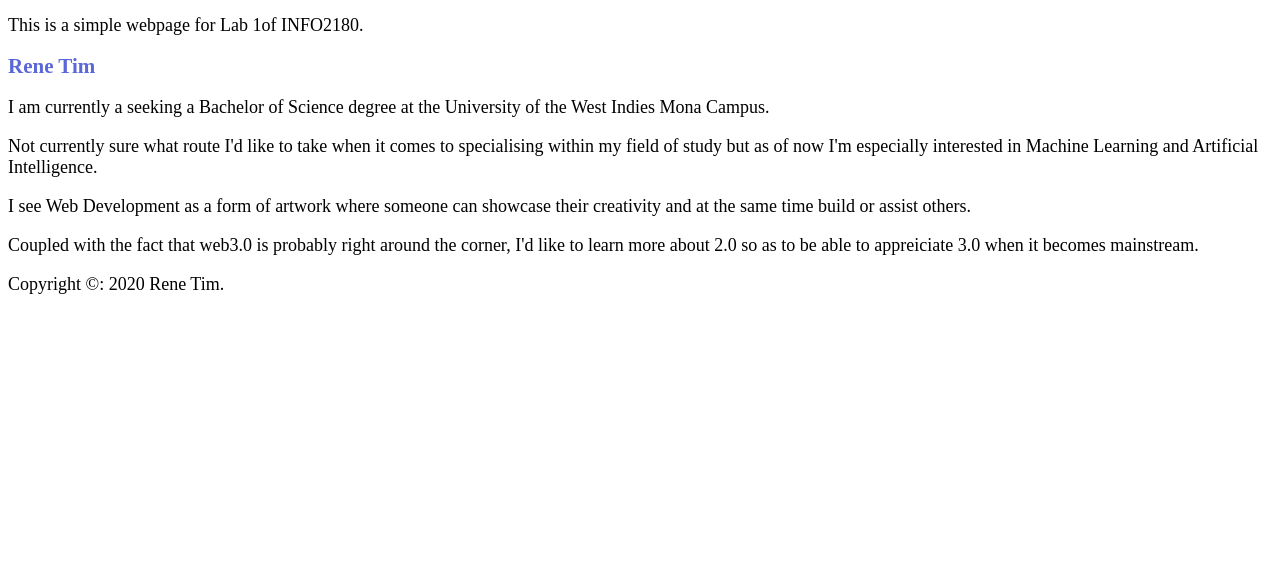
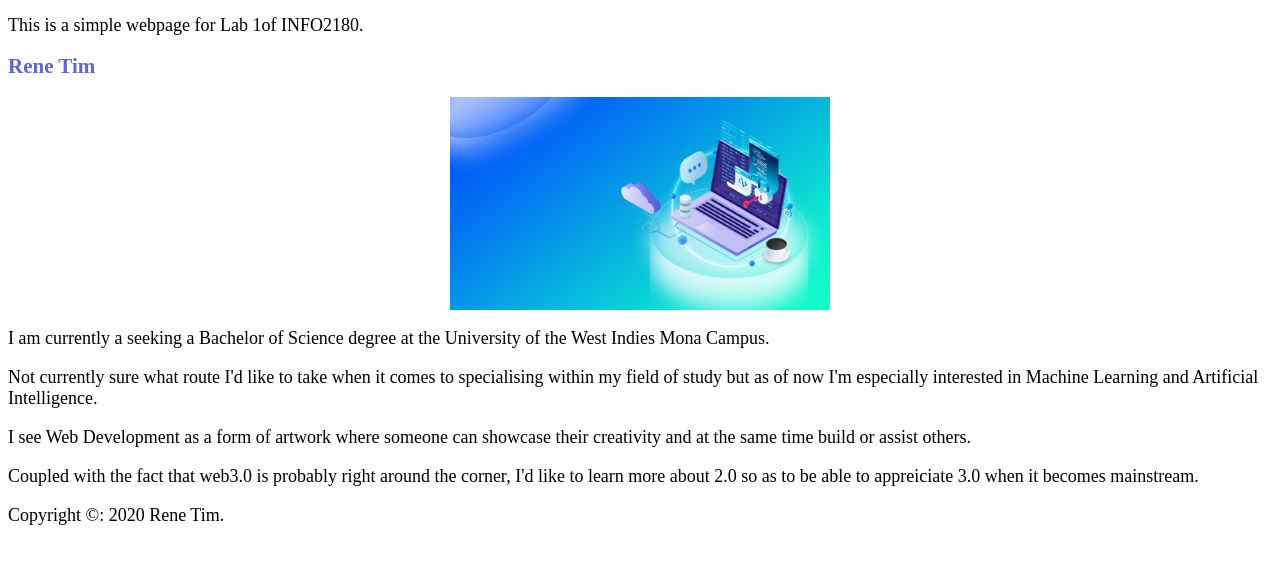
Before and after one commit to Rascal20/info2180-lab1, a plain HTML site: page index.html in a window 1280 px wide. Shown: the part 46-610 px from the top of the page. Drawn offline with Linux system fonts and the light colour scheme.

Commit message:
Simple Web Developer Image

```diff
--- a/index.html
+++ b/index.html
@@ -14,6 +14,7 @@
 	</header>
 	<main>
 		<h2>Rene Tim</h2>
+		<img src="Images/web_dev.png" alt="Simple Web Development Picture" class="center"/>
 		<p> I am currently a seeking a Bachelor of Science degree at the University of the West Indies Mona Campus.</p>
 		<p> Not currently sure what route I'd like to take when it comes to specialising within my field of study but as of now I'm especially interested in Machine Learning and Artificial Intelligence.</p>
 		<p> I see Web Development as a form of artwork where someone can showcase their creativity and at the same time build or assist others.</p>
--- a/styles.css
+++ b/styles.css
@@ -10,3 +10,9 @@ h2{
 p{
 	font-size: 18px;
 }
+.center{
+	display: block;
+	margin-left: auto;
+	margin-right: auto;
+	width: 30%;
+}
```
Also changed, not shown: Images/web_dev.png (added).
